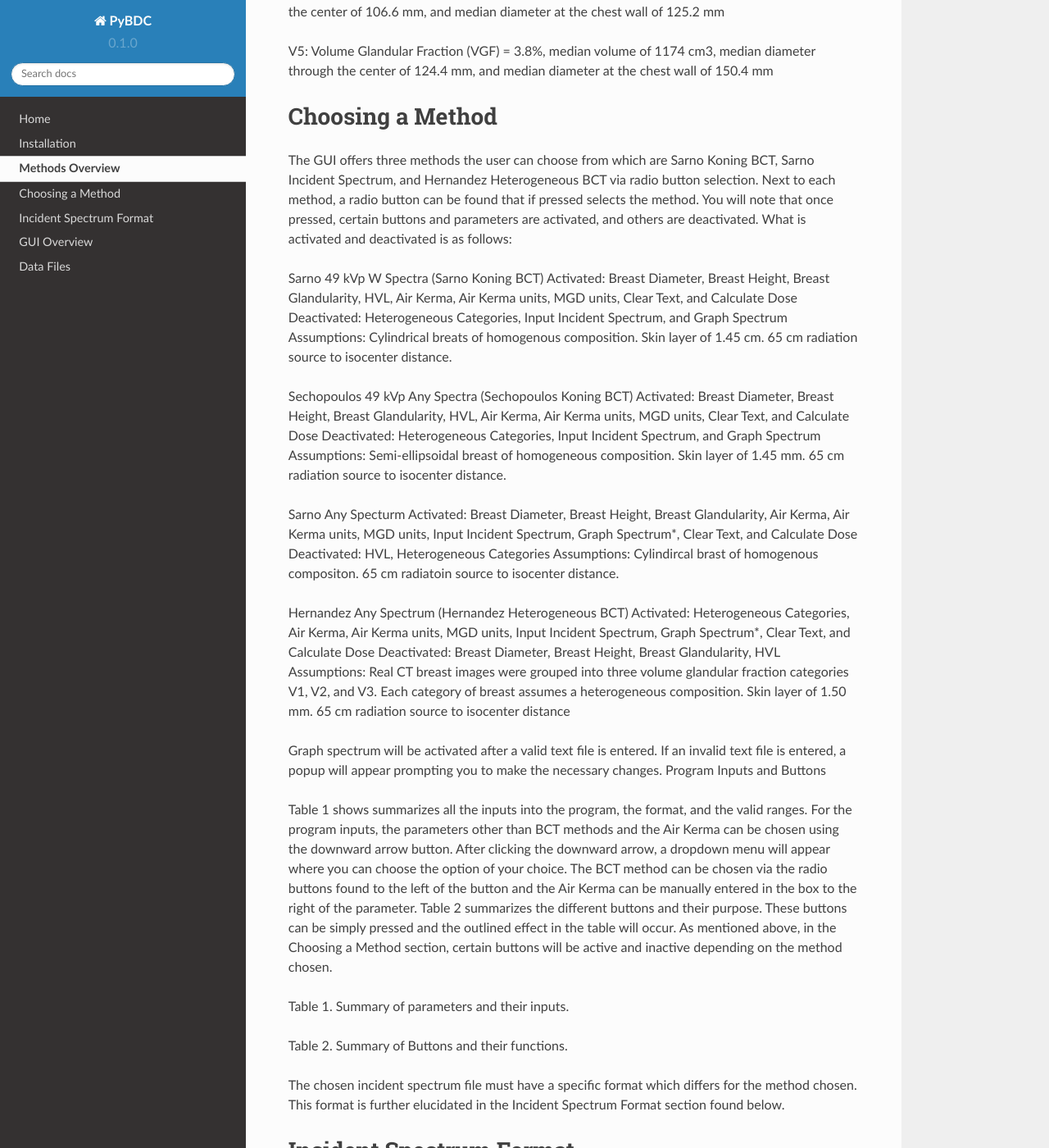
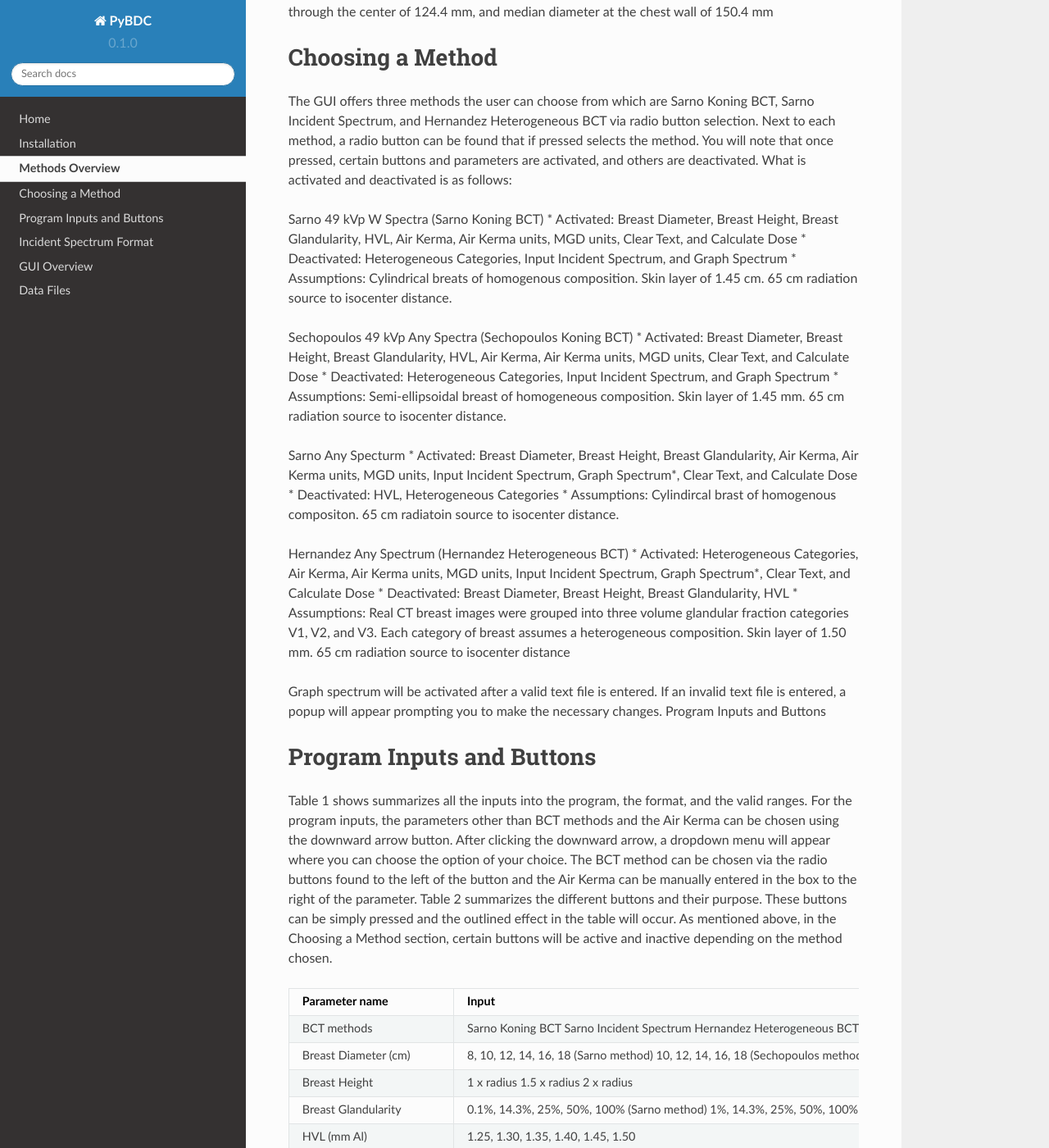
Before and after one commit to harshamarupudi56/PyBDC, a Sphinx documentation site: the page built from Doc/methods.rst, in a window 1280 px wide and 1400 px high, scrolled down 925 px. Shown: the whole window at 82% size. Built offline with Sphinx 7.4.7 and the Read the Docs theme 2.0.0, drawn with Linux system fonts in a browser that asks for light colours; some of the changed text lies outside the part shown.

Commit message:
Update methods.rst

```diff
--- a/Doc/methods.rst
+++ b/Doc/methods.rst
@@ -3,13 +3,13 @@ Methods Overview
 
 There are 4 methods available in PyBCD:
 
-Sarno 49 kVp W Spectra (Sarno Koning BCT)
+* Sarno 49 kVp W Spectra (Sarno Koning BCT)
 
-Sechopoulos 49 kVp Any Spectra (Sechopoulos Koning BCT)
+* Sechopoulos 49 kVp Any Spectra (Sechopoulos Koning BCT)
 
-Sarno Any Specturm
+* Sarno Any Specturm
 
-Hernandez Any Spectrum (Hernandez Heterogeneous BCT)
+* Hernandez Any Spectrum (Hernandez Heterogeneous BCT)
 
 
 The Sarno Koning BCT method utilizes the Koning BCT apparatus which houses a 49 kVp W-anode with 1.40 mm Al. Other values are included because of possible variations in Al filter length. Sarno Any Spectrum on the other hand makes use of an incident X-ray spectrum input by the user. The Sarno model represents the breast as a cylinder with a homogoneous mixture of glandular and adipose tisssue. Additonally the model assumes a 1.45 mm thick skin layer and a radiation source placed 650 mm from the isocenter.
@@ -30,28 +30,31 @@ Choosing a Method
 The GUI offers three methods the user can choose from which are Sarno Koning BCT, Sarno Incident Spectrum, and Hernandez Heterogeneous BCT via radio button selection. Next to each method, a radio button can be found that if pressed selects the method. You will note that once pressed, certain buttons and parameters are activated, and others are deactivated. What is activated and deactivated is as follows:
 
 Sarno 49 kVp W Spectra (Sarno Koning BCT)
-Activated: Breast Diameter, Breast Height, Breast Glandularity, HVL, Air Kerma, Air Kerma units, MGD units, Clear Text, and Calculate Dose
-Deactivated: Heterogeneous Categories, Input Incident Spectrum, and Graph Spectrum
-Assumptions: Cylindrical breats of homogenous composition. Skin layer of 1.45 cm. 65 cm radiation source to isocenter distance.
+* Activated: Breast Diameter, Breast Height, Breast Glandularity, HVL, Air Kerma, Air Kerma units, MGD units, Clear Text, and Calculate Dose
+* Deactivated: Heterogeneous Categories, Input Incident Spectrum, and Graph Spectrum
+* Assumptions: Cylindrical breats of homogenous composition. Skin layer of 1.45 cm. 65 cm radiation source to isocenter distance.
 
 Sechopoulos 49 kVp Any Spectra (Sechopoulos Koning BCT)
-Activated: Breast Diameter, Breast Height, Breast Glandularity, HVL, Air Kerma, Air Kerma units, MGD units, Clear Text, and Calculate Dose
-Deactivated: Heterogeneous Categories, Input Incident Spectrum, and Graph Spectrum
-Assumptions: Semi-ellipsoidal breast of homogeneous composition. Skin layer of 1.45 mm. 65 cm radiation source to isocenter distance.
+* Activated: Breast Diameter, Breast Height, Breast Glandularity, HVL, Air Kerma, Air Kerma units, MGD units, Clear Text, and Calculate Dose
+* Deactivated: Heterogeneous Categories, Input Incident Spectrum, and Graph Spectrum
+* Assumptions: Semi-ellipsoidal breast of homogeneous composition. Skin layer of 1.45 mm. 65 cm radiation source to isocenter distance.
 
 Sarno Any Specturm
-Activated: Breast Diameter, Breast Height, Breast Glandularity, Air Kerma, Air Kerma units, MGD units, Input Incident Spectrum, Graph Spectrum*, Clear Text, and Calculate Dose
-Deactivated: HVL, Heterogeneous Categories
-Assumptions: Cylindircal brast of homogenous compositon. 65 cm radiatoin source to isocenter distance.
+* Activated: Breast Diameter, Breast Height, Breast Glandularity, Air Kerma, Air Kerma units, MGD units, Input Incident Spectrum, Graph Spectrum*, Clear Text, and Calculate Dose
+* Deactivated: HVL, Heterogeneous Categories
+* Assumptions: Cylindircal brast of homogenous compositon. 65 cm radiatoin source to isocenter distance.
 
 Hernandez Any Spectrum (Hernandez Heterogeneous BCT)
-Activated: Heterogeneous Categories, Air Kerma, Air Kerma units, MGD units, Input Incident Spectrum, Graph Spectrum*, Clear Text, and Calculate Dose
-Deactivated: Breast Diameter, Breast Height, Breast Glandularity, HVL
-Assumptions: Real CT breast images were grouped into three volume glandular fraction categories V1, V2, and V3.	Each category of breast assumes a heterogeneous composition.	Skin layer of 1.50 mm. 65 cm radiation source to isocenter distance
+* Activated: Heterogeneous Categories, Air Kerma, Air Kerma units, MGD units, Input Incident Spectrum, Graph Spectrum*, Clear Text, and Calculate Dose
+* Deactivated: Breast Diameter, Breast Height, Breast Glandularity, HVL
+* Assumptions: Real CT breast images were grouped into three volume glandular fraction categories V1, V2, and V3.	Each category of breast assumes a heterogeneous composition.	Skin layer of 1.50 mm. 65 cm radiation source to isocenter distance
 
 Graph spectrum will be activated after a valid text file is entered. If an invalid text file is entered, a popup will appear prompting you to make the necessary changes.
 Program Inputs and Buttons
 
+
+Program Inputs and Buttons
+==========================
 Table 1 shows summarizes all the inputs into the program, the format, and the valid ranges. For the program inputs, the parameters other than BCT methods and the Air Kerma can be chosen using the downward arrow button. After clicking the downward arrow, a dropdown menu will appear where you can choose the option of your choice. The BCT method can be chosen via the radio buttons found to the left of the button and the Air Kerma can be manually entered in the box to the right of the parameter. Table 2 summarizes the different buttons and their purpose. These buttons can be simply pressed and the outlined effect in the table will occur. As mentioned above, in the Choosing a Method section, certain buttons will be active and inactive depending on the method chosen.
 
 +---------------------------+-----------------------------------------------------+
@@ -61,8 +64,8 @@ Table 1 shows summarizes all the inputs into the program, the format, and the va
 |                           | Sarno Incident Spectrum                             |
 |                           | Hernandez Heterogeneous BCT                         |
 +---------------------------+-----------------------------------------------------+
-| Breast Diameter (cm)      | 8, 10, 12, 14, 16, 18 (Sarno method)                 |
-|                           | 10, 12, 14, 16, 18 (Sechopoulos method)              |
+| Breast Diameter (cm)      | 8, 10, 12, 14, 16, 18 (Sarno method)                |
+|                           | 10, 12, 14, 16, 18 (Sechopoulos method)             |
 +---------------------------+-----------------------------------------------------+
 | Breast Height             | 1 x radius                                          |
 |                           | 1.5 x radius                                        |
@@ -89,18 +92,18 @@ Table 1. Summary of parameters and their inputs.
 +----------------------+------------------------------------------------------------------+
 | Button               | Function                                                         |
 +======================+==================================================================+
-| Input Incident       | Opens file prompt where you select your input incident file.    |
-| Spectrum             | The GUI will then read the input file and pull the keV and      |
-|                      | counts from the file. It further prints the shortened file onto |
+| Input Incident       | Opens file prompt where you select your input incident file.     |
+| Spectrum             | The GUI will then read the input file and pull the keV and       |
+|                      | counts from the file. It further prints the shortened file onto  |
 |                      | the text box.                                                    |
 +----------------------+------------------------------------------------------------------+
 | Graph Spectrum       | Graphs the inputted spectrum.                                    |
 +----------------------+------------------------------------------------------------------+
 | Clear Text           | Clears the text box.                                             |
 +----------------------+------------------------------------------------------------------+
-| Calculate Dose       | After filling all the necessary parameters, pressing this       |
-|                      | button will calculate and display the estimated mean glandular  |
-|                      | dose along with the selected values of the parameters.          |
+| Calculate Dose       | After filling all the necessary parameters, pressing this        |
+|                      | button will calculate and display the estimated mean glandular   |
+|                      | dose along with the selected values of the parameters.           |
 +----------------------+------------------------------------------------------------------+
 
 Table 2. Summary of Buttons and their functions.
@@ -113,3 +116,4 @@ Incident Spectrum Format
 First, the incident spectrum must be saved in a text file (typically a ‘.txt’ file but any text file format is accepted) and it can have any name (there is no naming convention). Next, the text file inputs must be in the form of two columns where the keV is the first column and the counts is the second column. An image of the proper format is show below. You will note that the keV uses a step size of 0.5. Any step size can be used. The Hernandez Heterogeneous BCT DgN coefficients are interpolated to fit any step size.
 
 Furthermore, Sarno Incident Spectrum and Hernandez Heterogeneous BCT take different ranges of values. Sarno Incident Spectrum uses a keV range of 8-80 keV inclusive. Hernandez Heterogeneous BCT, on the other hand, uses a range of 7-90 keV inclusive.
+Furthermore, Sarno Incident Spectrum and Hernandez Heterogeneous BCT take different ranges of values. Sarno Incident Spectrum uses a keV range of 8-80 keV inclusive. Hernandez Heterogeneous BCT, on the other hand, uses a range of 7-90 keV inclusive.
```
